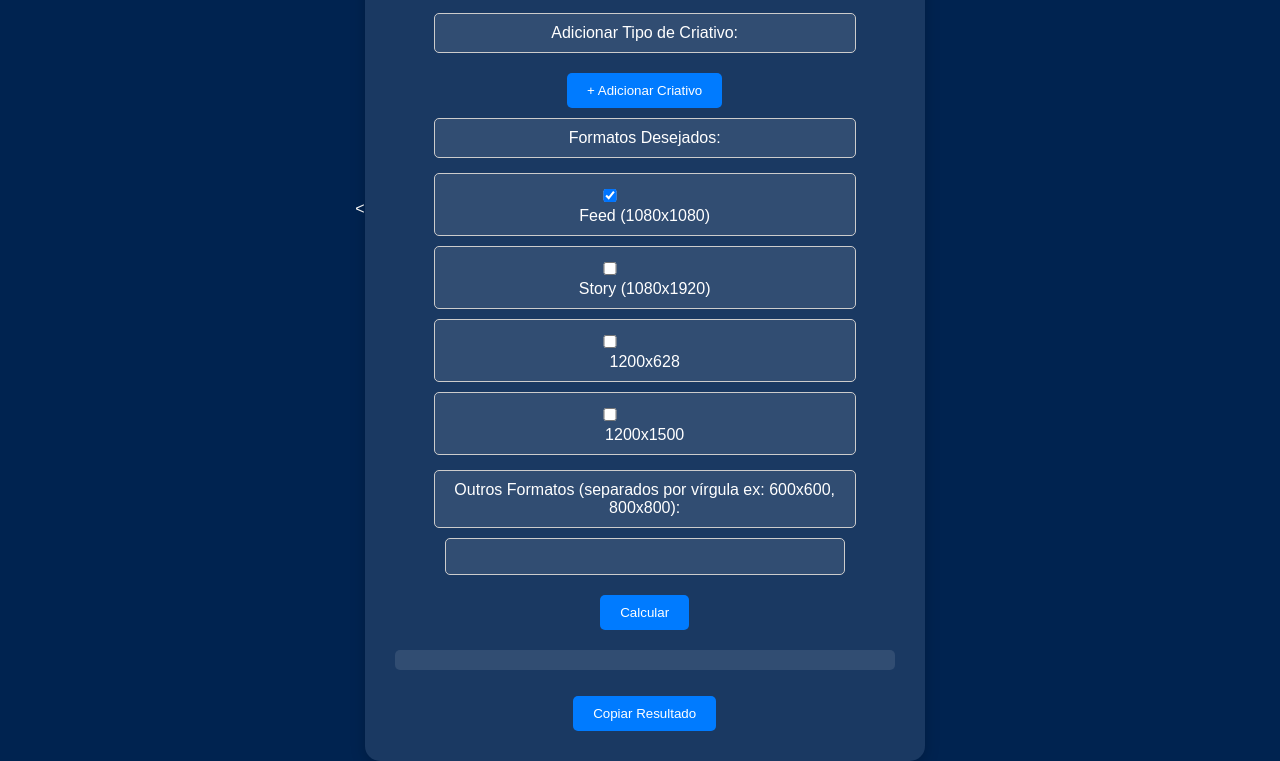
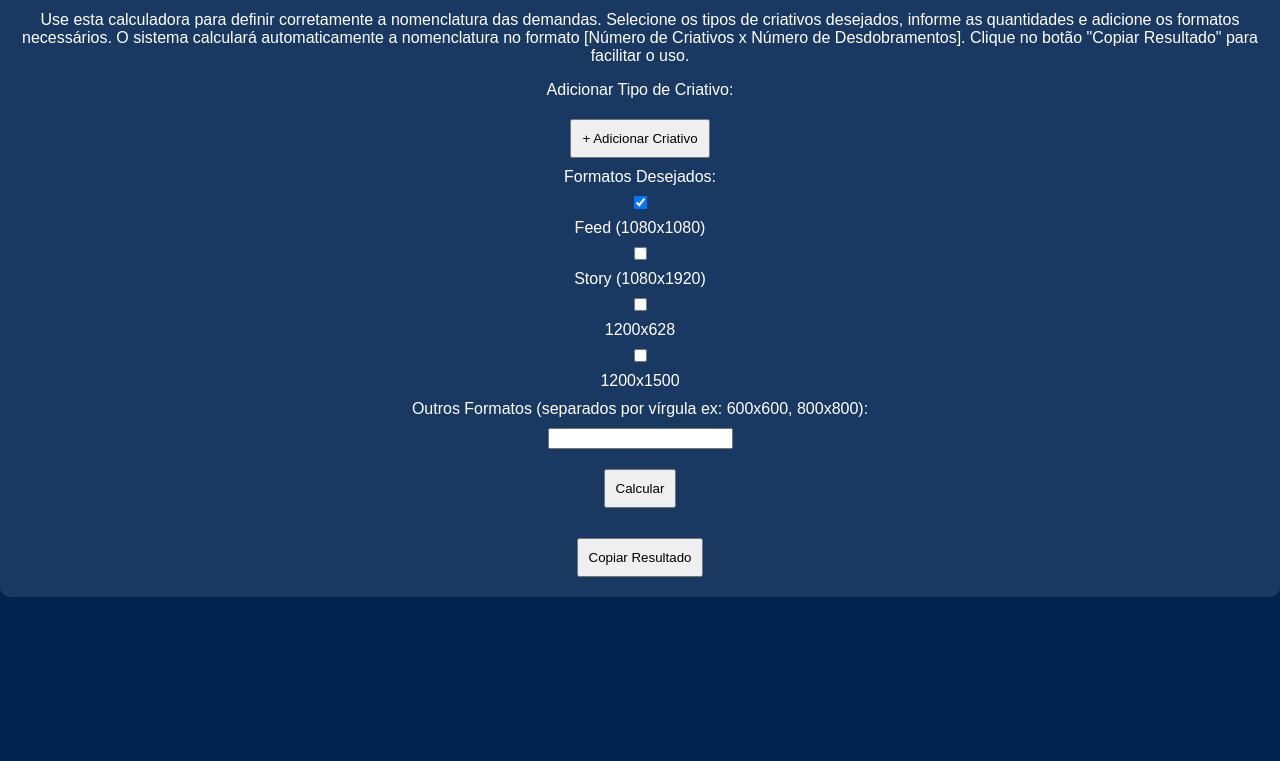
Before and after one commit to lsramos23/calculadora-nomenclatura, a plain HTML site: page index.html in a window 1280 px wide. Shown: the part 191-952 px from the top of the page. After the commit the page ends 800 px from the top, so only its background shows below. Drawn offline with Linux system fonts and the light colour scheme.

Commit message:
Update index.html

```diff
--- a/index.html
+++ b/index.html
@@ -1,4 +1,4 @@
-<<!DOCTYPE html>
+<!DOCTYPE html>
 <html lang="pt-br">
 <head>
     <meta charset="UTF-8">
@@ -18,78 +18,20 @@
         .container {
             text-align: center;
             background: rgba(255, 255, 255, 0.1);
-            padding: 30px;
-            border-radius: 15px;
-            box-shadow: 0 4px 15px rgba(0, 0, 0, 0.2);
-            max-width: 500px;
-            width: 100%;
+            padding: 20px;
+            border-radius: 10px;
         }
-        label, input, select {
-            display: block;
-            margin: 10px auto;
-            width: 80%;
-            padding: 10px;
-            border-radius: 5px;
-            border: 1px solid #ccc;
-            background-color: rgba(255, 255, 255, 0.1);
-            color: white;
-        }
-        .resultado {
-            font-weight: bold;
-            margin-top: 20px;
-            padding: 10px;
-            background-color: rgba(255, 255, 255, 0.1);
-            border-radius: 5px;
-        }
-        button {
-            margin-top: 10px;
-            padding: 10px 20px;
-            cursor: pointer;
-            background-color: #007BFF;
-            color: white;
-            border: none;
-            border-radius: 5px;
-            transition: background-color 0.3s ease;
-        }
-        button:hover {
-            background-color: #0056b3;
-        }
-        img {
-            max-width: 200px;
-            margin-bottom: 20px;
-        }
-        .criativo-item {
-            margin-bottom: 15px;
-        }
-        .criativo-item select, .criativo-item input {
-            display: inline-block;
-            width: auto;
-            margin: 5px;
-        }
-        .criativo-item button {
-            background-color: #dc3545;
-        }
-        .criativo-item button:hover {
-            background-color: #c82333;
-        }
-        .formato {
-            margin: 5px;
-        }
-        .formato-label {
-            display: inline-block;
-            margin: 5px;
-        }
+        label, input, select { display: block; margin: 10px auto; }
+        .resultado { font-weight: bold; margin-top: 20px; }
+        button { margin-top: 10px; padding: 10px; cursor: pointer; }
+        img { max-width: 200px; margin-bottom: 20px; }
     </style>
 </head>
 <body>
     <div class="container">
         <h2>Calculadora de Nomenclatura</h2>
         <img src="Boomer-Logo-Modelo-1.png" alt="Logo Boomer">
-        <p>Use esta calculadora para definir corretamente a nomenclatura das demandas.<br>
-        Selecione os tipos de criativos desejados, informe as quantidades<br>
-        e adicione os formatos necessários. O sistema calculará automaticamente<br>
-        a nomenclatura no formato [Número de Criativos x Número de Desdobramentos].<br>
-        Clique no botão "Copiar Resultado" para facilitar o uso.</p>
+        <p>Use esta calculadora para definir corretamente a nomenclatura das demandas. Selecione os tipos de criativos desejados, informe as quantidades e adicione os formatos necessários. O sistema calculará automaticamente a nomenclatura no formato [Número de Criativos x Número de Desdobramentos]. Clique no botão "Copiar Resultado" para facilitar o uso.</p>
 
         <div id="criativos-container">
             <label>Adicionar Tipo de Criativo:</label>
@@ -97,12 +39,10 @@
         </div>
 
         <label>Formatos Desejados:</label>
-        <div>
-            <label class="formato-label"><input type="checkbox" class="formato" value="feed" checked> Feed (1080x1080)</label><br>
-            <label class="formato-label"><input type="checkbox" class="formato" value="story"> Story (1080x1920)</label><br>
-            <label class="formato-label"><input type="checkbox" class="formato" value="1200x628"> 1200x628</label><br>
-            <label class="formato-label"><input type="checkbox" class="formato" value="1200x1500"> 1200x1500</label><br>
-        </div>
+        <input type="checkbox" class="formato" value="feed" checked> Feed (1080x1080)<br>
+        <input type="checkbox" class="formato" value="story"> Story (1080x1920)<br>
+        <input type="checkbox" class="formato" value="1200x628"> 1200x628<br>
+        <input type="checkbox" class="formato" value="1200x1500"> 1200x1500<br>
 
         <label for="outrosFormatos">Outros Formatos (separados por vírgula ex: 600x600, 800x800):</label>
         <input type="text" id="outrosFormatos">
```
